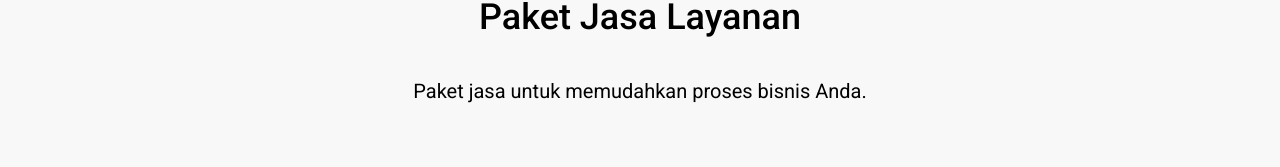
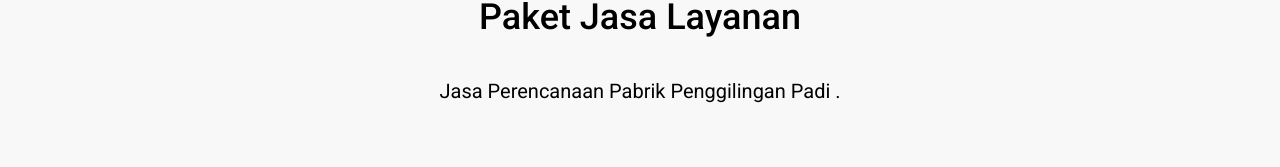
Before and after one commit to Phokade/phokade, a React (Vite) app: page / in a window 1280 px wide. Shown: the part 4491-4658 px from the top of the page. Built offline with nearby package versions, Linux system fonts and the light colour scheme.

Commit message:
Update Pricing.jsx

```diff
--- a/src/layers/Pricing.jsx
+++ b/src/layers/Pricing.jsx
@@ -58,7 +58,7 @@ export default function Pricing() {
 			<div name="pricing" className="w-full md:mt-24 md:mb-8 mb-32 flex flex-col md:justify-center items-center font-roboto text-center">
 				<div className="flex flex-col justify-center">
 					<h1 className="font-medium text-3xl md:text-4xl">Paket Jasa Layanan</h1>
-					<p className="mt-10 px-5 md:text-xl">Paket jasa untuk memudahkan proses bisnis Anda.</p>
+					<p className="mt-10 px-5 md:text-xl">Jasa Perencanaan Pabrik Penggilingan Padi .</p>
 					<div className="flex md:flex-row flex-col gap-4 md:gap-20 mt-8 md:mt-16 m-auto">
 						{pricings.map((pricing, id) => (
 							<PricingCard key={id} image={pricing.image} title={pricing.title} description={pricing.description} features={pricing.benefits} />
```
